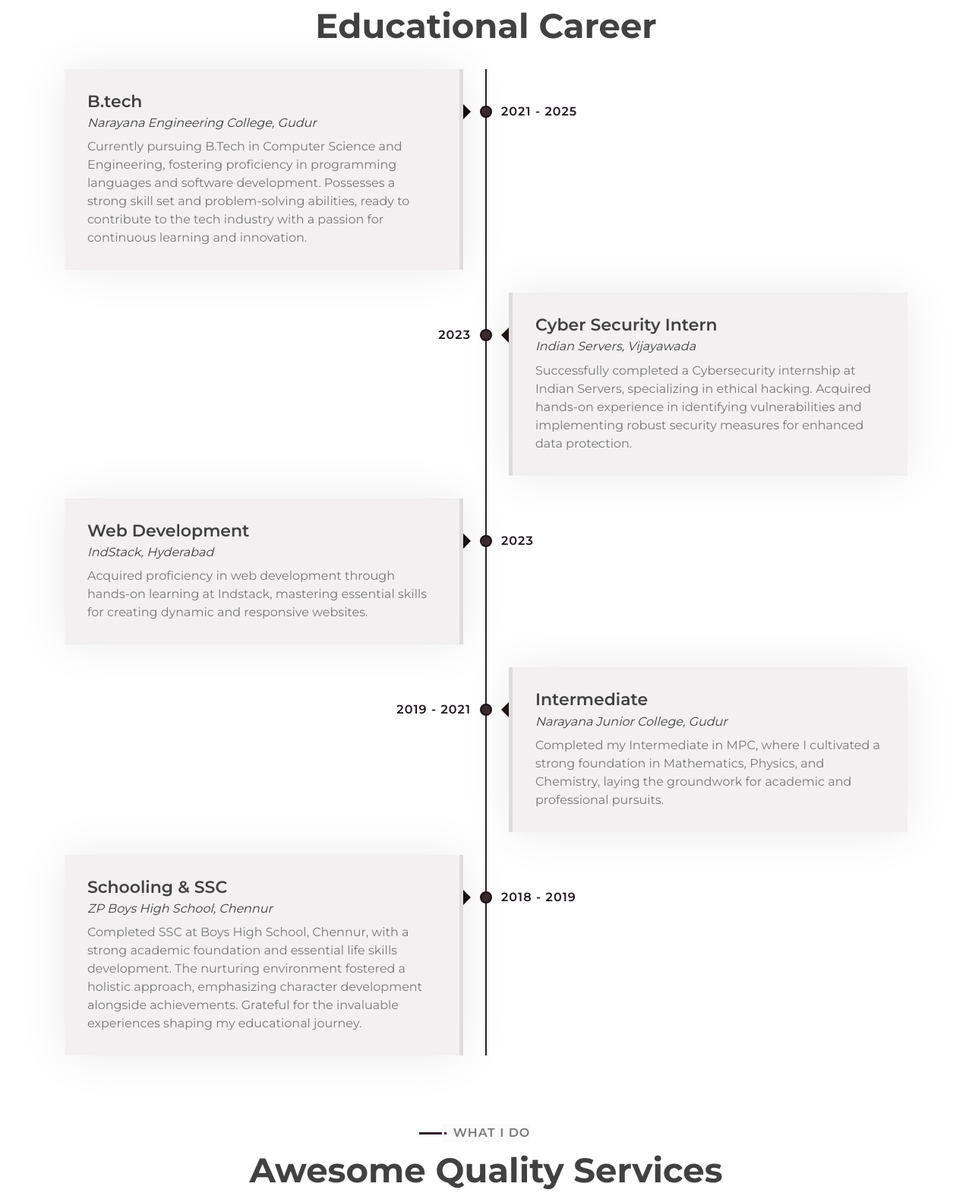
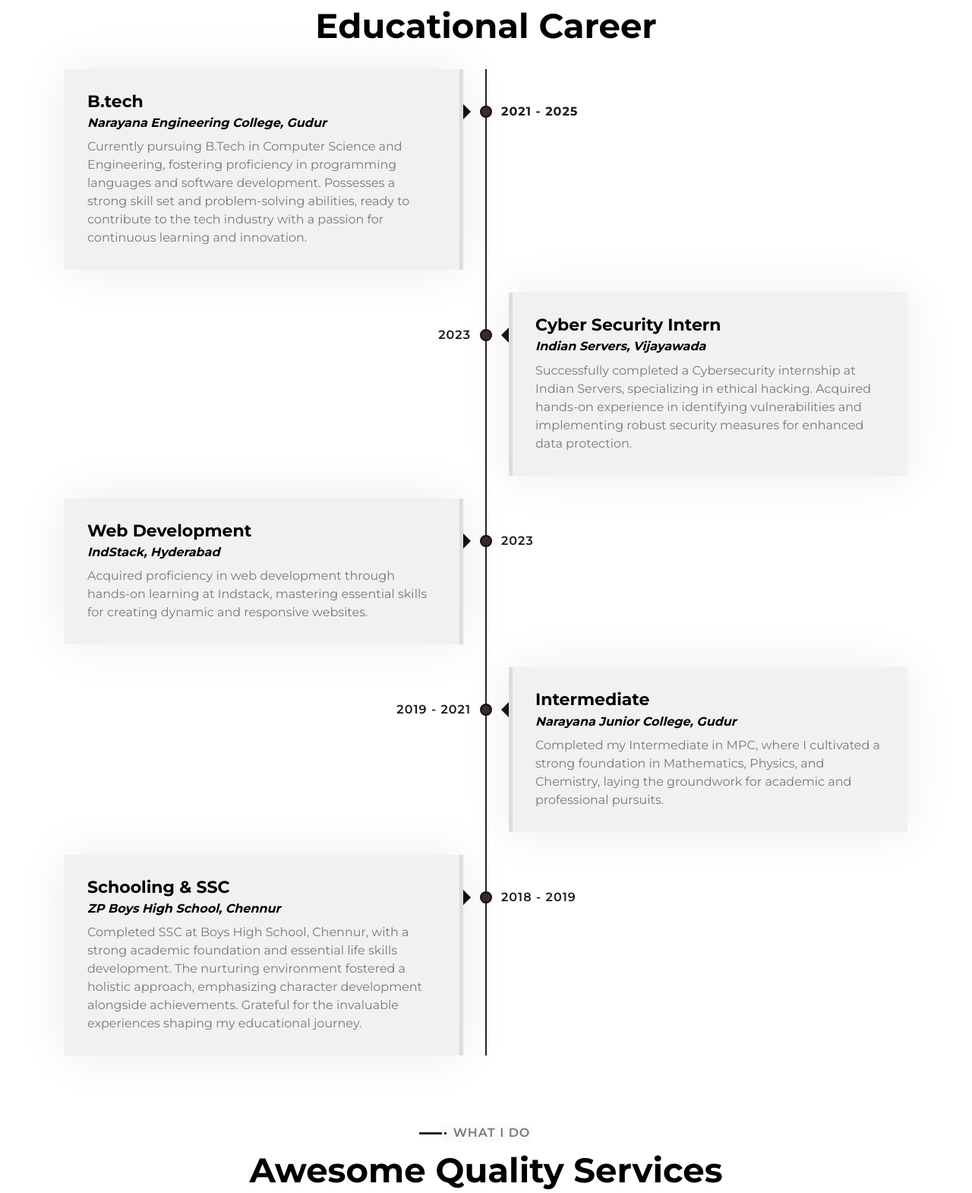
Before and after one commit to Hariteja11/Portfolio, a plain HTML site: page index.html in a window 1280 px wide. Shown: the part 1228-2798 px from the top of the page at 76% size. Drawn offline with nearby package versions, Linux system fonts and the light colour scheme.

Commit message:
Update index.html

```diff
--- a/index.html
+++ b/index.html
@@ -129,7 +129,7 @@
                         <div class="about-content">
                             <div class="section-header text-left">
                                 <p>Learn About Me</p>
-                                <h2>TECHNICAL SKILLS</h2>
+                                <h2 style="color: black;">TECHNICAL SKILLS</h2>
                             </div>
                             <div class="about-text">
                                 <p>
@@ -197,14 +197,14 @@
             <div class="container">
                 <header class="section-header text-center wow zoomIn" data-wow-delay="0.1s">
                     <p>My Resume</p>
-                    <h2>Educational Career</h2>
+                    <h2 style="color: black;">Educational Career</h2>
                 </header>
                 <div class="timeline">
                     <div class="timeline-item left wow slideInLeft" data-wow-delay="0.1s">
                         <div class="timeline-text">
-                            <div class="timeline-date">2021 - 2025</div>
-                            <h2>B.tech</h2>
-                            <h4>Narayana Engineering College, Gudur</h4>
+                            <div class="timeline-date"><b>2021 - 2025</b></div>
+                            <h2 style="color: black;"><b>B.tech</b></h2>
+                            <h4 style="color: black;"><b> Narayana Engineering College, Gudur</b></h4>
                             <p>
                               Currently pursuing B.Tech in Computer Science and Engineering, fostering proficiency in programming languages and software development. Possesses a strong skill set and problem-solving abilities, ready to contribute to the tech industry with a passion for continuous learning and innovation.
                             </p>
@@ -213,8 +213,8 @@
                     <div class="timeline-item right wow slideInRight" data-wow-delay="0.1s">
                         <div class="timeline-text">
                             <div class="timeline-date">2023</div>
-                            <h2>Cyber Security Intern</h2>
-                            <h4>Indian Servers, Vijayawada</h4>
+                            <h2 style="color: black;"> <b> Cyber Security Intern</b></h2>
+                            <h4 style="color: black;"> <b> Indian Servers, Vijayawada</b></h4>
                             <p>
                                 Successfully completed a Cybersecurity internship at Indian Servers, specializing in ethical hacking. Acquired hands-on experience in identifying vulnerabilities and implementing robust security measures for enhanced data protection.
                             </p>
@@ -223,8 +223,8 @@
                     <div class="timeline-item left wow slideInLeft" data-wow-delay="0.1s">
                         <div class="timeline-text">
                             <div class="timeline-date">2023</div>
-                            <h2>Web Development</h2>
-                            <h4>IndStack, Hyderabad</h4>
+                            <h2 style="color: black;"><b> Web Development</b></h2>
+                            <h4 style="color: black;"><b> IndStack, Hyderabad</b></h4>
                             <p>
                                 Acquired proficiency in web development through hands-on learning at Indstack, mastering essential skills for creating dynamic and responsive websites.
                             </p>
@@ -233,8 +233,8 @@
                     <div class="timeline-item right wow slideInRight" data-wow-delay="0.1s">
                         <div class="timeline-text">
                             <div class="timeline-date">2019 - 2021</div>
-                            <h2>Intermediate</h2>
-                            <h4>Narayana Junior College, Gudur</h4>
+                            <h2 style="color: black;"><b> Intermediate</b></h2>
+                            <h4 style="color: black;"><b>Narayana Junior College, Gudur</b></h4>
                             <p>
                                 Completed my Intermediate in MPC, where I cultivated a strong foundation in Mathematics, Physics, and Chemistry, laying the groundwork for academic and professional pursuits.
                             </p>
@@ -243,8 +243,8 @@
                     <div class="timeline-item left wow slideInLeft" data-wow-delay="0.1s">
                         <div class="timeline-text">
                             <div class="timeline-date">2018 - 2019</div>
-                            <h2>Schooling & SSC</h2>
-                            <h4>ZP Boys High School, Chennur</h4>
+                            <h2 style="color: black;"><b> Schooling & SSC</b></h2>
+                            <h4 style="color: black;"><b>ZP Boys High School, Chennur</b></h4>
                             <p>
                                 Completed SSC at Boys High School, Chennur, with a strong academic foundation and essential life skills development. The nurturing environment fostered a holistic approach, emphasizing character development alongside achievements. Grateful for the invaluable experiences shaping my educational journey.
                             </p>
@@ -271,7 +271,7 @@
             <div class="container">
                 <div class="section-header text-center wow zoomIn" data-wow-delay="0.1s">
                     <p>What I do</p>
-                    <h2>Awesome Quality Services</h2>
+                    <h2 style="color: black;"><b>Awesome Quality Services</b></h2>
                 </div>
                 <div class="row">
                     <div class="col-lg-6 wow fadeInUp" data-wow-delay="0.0s">
@@ -280,7 +280,7 @@
                                 <i class="fa fa-laptop"></i>
                             </div>
                             <div class="service-text">
-                                <h3>Web Design</h3>
+                                <h3 style="color: black;"><b>Web Design</b></h3>
                                 <p>
                                     Dedicated to delivering exceptional web design services, I blend creativity with functionality to craft engaging and user-friendly websites. Passionate about transforming ideas into visually stunning and technically robust digital experiences.
                                 </p>
@@ -293,7 +293,7 @@
                                 <i class="fa fa-laptop-code"></i>
                             </div>
                             <div class="service-text">
-                                <h3>Web Development</h3>
+                                <h3 style="color: black;"><b>Web Development</b></h3>
                                 <p>
                                     As a web development enthusiast, I specialize in creating dynamic and responsive websites. My services focus on translating innovative ideas into functional and visually appealing online platforms, ensuring a seamless user experience
                                 </p>
@@ -306,7 +306,7 @@
                                 <i class="fab fa-android"></i>
                             </div>
                             <div class="service-text">
-                                <h3>Apps Design</h3>
+                                <h3 style="color: black;"><b>Apps Design</b></h3>
                                 <p>
                                     With a keen eye for detail and a passion for user-centric design, I specialize in crafting visually captivating and intuitive app interfaces. My expertise lies in creating seamless and engaging user experiences, ensuring your applications not only look stunning but also function flawlessly.
                                 </p>
@@ -319,7 +319,7 @@
                                 <i class="fab fa-apple"></i>
                             </div>
                             <div class="service-text">
-                                <h3>Apps Development</h3>
+                                <h3 style="color: black;"><b>Apps Development</b></h3>
                                 <p>
                                     Specializing in app development, I bring ideas to life by creating robust and user-friendly applications. From concept to execution, I leverage cutting-edge technologies to deliver customized solutions that meet the demands of modern mobile platforms, ensuring a seamless and efficient user experience.
                                 </p>
```
